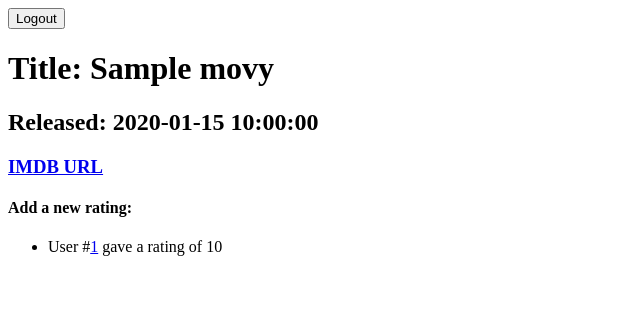
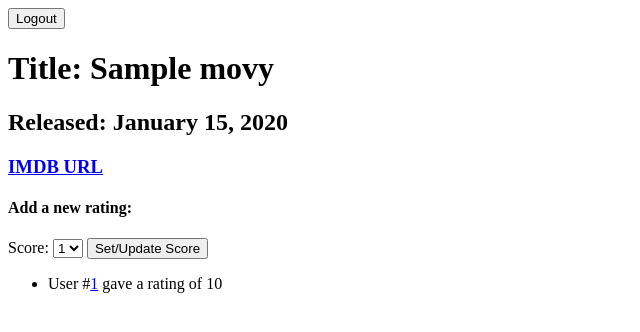
Before and after one commit to taliatrilling/hackbright_lab_movie_ratings, a Flask app: page /movie?movie_id=1 in a window 1280 px wide. Shown: the top 332 px of the page, without its empty margins (0-640 px from the left). Run offline with Flask 2, Linux system fonts and the light colour scheme; the visitor is signed in with stand-in values (Sample User, id 1); tables that the repository leaves empty hold one stand-in row (values such as "Sample post").

Commit message:
implemented movie detail page with ability to add or update rating to database

```diff
--- a/server.py
+++ b/server.py
@@ -8,6 +8,7 @@ from flask_debugtoolbar import DebugToolbarExtension
 
 from model import User, Rating, Movie, connect_to_db, db
 
+from datetime import datetime
 
 app = Flask(__name__)
 
@@ -122,16 +123,45 @@ def show_individual_movie():
     if Movie.query.filter(Movie.movie_id == my_movie_id).first():
         title = db.session.query(Movie.title).filter(Movie.movie_id == my_movie_id).first()
         release_date = db.session.query(Movie.released_at).filter(Movie.movie_id == my_movie_id).first()
+        release_date = datetime.strftime(release_date[0], "%B %d, %Y")
         imdb_url = db.session.query(Movie.imdb_url).filter(Movie.movie_id == my_movie_id).first()
         user_ratings = db.session.query(Rating.user_id, Rating.score).filter(Rating.movie_id == my_movie_id).all()
         all_ratings = []
         for item in user_ratings:
             all_ratings.append(item)
         return render_template("movie.html", title=title, release_date=release_date, imdb_url=imdb_url,
-            all_ratings=all_ratings)
+            all_ratings=all_ratings, my_movie_id=my_movie_id)
     else:
         flash("That movie does not currently exist in the database.")
         return redirect ("/movies")
+
+@app.route("/process-score", methods=["POST"])
+def set_score():
+    """Checks if the user has already set a score for the movie in question, if so, updates it, otherwise
+    adds a new score for that user and that movie"""
+
+    new_score = request.form.get("score")
+    my_movie_id = int(request.form.get("movieid"))
+    username = session["username"]
+    my_user_id = db.session.query(User.user_id).filter(User.email==username).first()
+
+    if db.session.query(Rating.score).filter(Rating.movie_id == my_movie_id,
+        Rating.user_id == my_user_id).first():
+        rating = db.session.query(Rating).filter(Rating.movie_id == my_movie_id,
+        Rating.user_id == my_user_id).first()
+        rating.score = new_score
+        db.session.commit()
+        flash("Your rating was successfully updated.")
+        return redirect ("/movie?movie_id=" + str(my_movie_id))
+    else:
+        rating = Rating(user_id=my_user_id, movie_id=my_movie_id, score=new_score)
+        db.session.add(rating)
+        db.session.commit()
+        flash("Your new rating was successfully added.")
+        return redirect ("/movie?movie_id=" + str(my_movie_id))
+
+    flash("test")
+    return redirect ("/movie?movie_id=" + str(my_movie_id))
 
 
 if __name__ == "__main__":
--- a/templates/movie.html
+++ b/templates/movie.html
@@ -2,12 +2,21 @@
 {% block content %}
 
 <h1>Title: {{ title[0] }}</h1>
-<h2>Released: {{ release_date[0] }}</h2>
+<h2>Released: {{ release_date }}</h2>
 <h3><a href="{{ imdb_url[0] }}">IMDB URL</a></h3>
 {% if "username" in session %}
   <h4>Add a new rating: </h4>
-  <form action="" method="POST">
-<!--     NEED TO MAKE FORM HERE -->
+  <form action="/process-score" method="POST">
+    <input type="hidden" name="movieid" value="{{ my_movie_id }}">
+    <label>Score:</label>
+    <select name="score">
+      <option value="1">1</option>
+      <option value="2">2</option>
+      <option value="3">3</option>
+      <option value="4">4</option>
+      <option value="5">5</option>
+    </select>
+    <input type="submit" value="Set/Update Score">
   </form>
 {% endif %}
   <ul>
--- a/templates/sign_in.html
+++ b/templates/sign_in.html
@@ -7,7 +7,7 @@
     <label>Username:</label><br>
     <input type="text" name="username"><br>
     <label>Password:</label><br>
-    <input type="text" name="password"><br><br>
+    <input type="password" name="password"><br><br>
     <input type="submit" value="Sign In/Create Account">
 </form>
 
```
